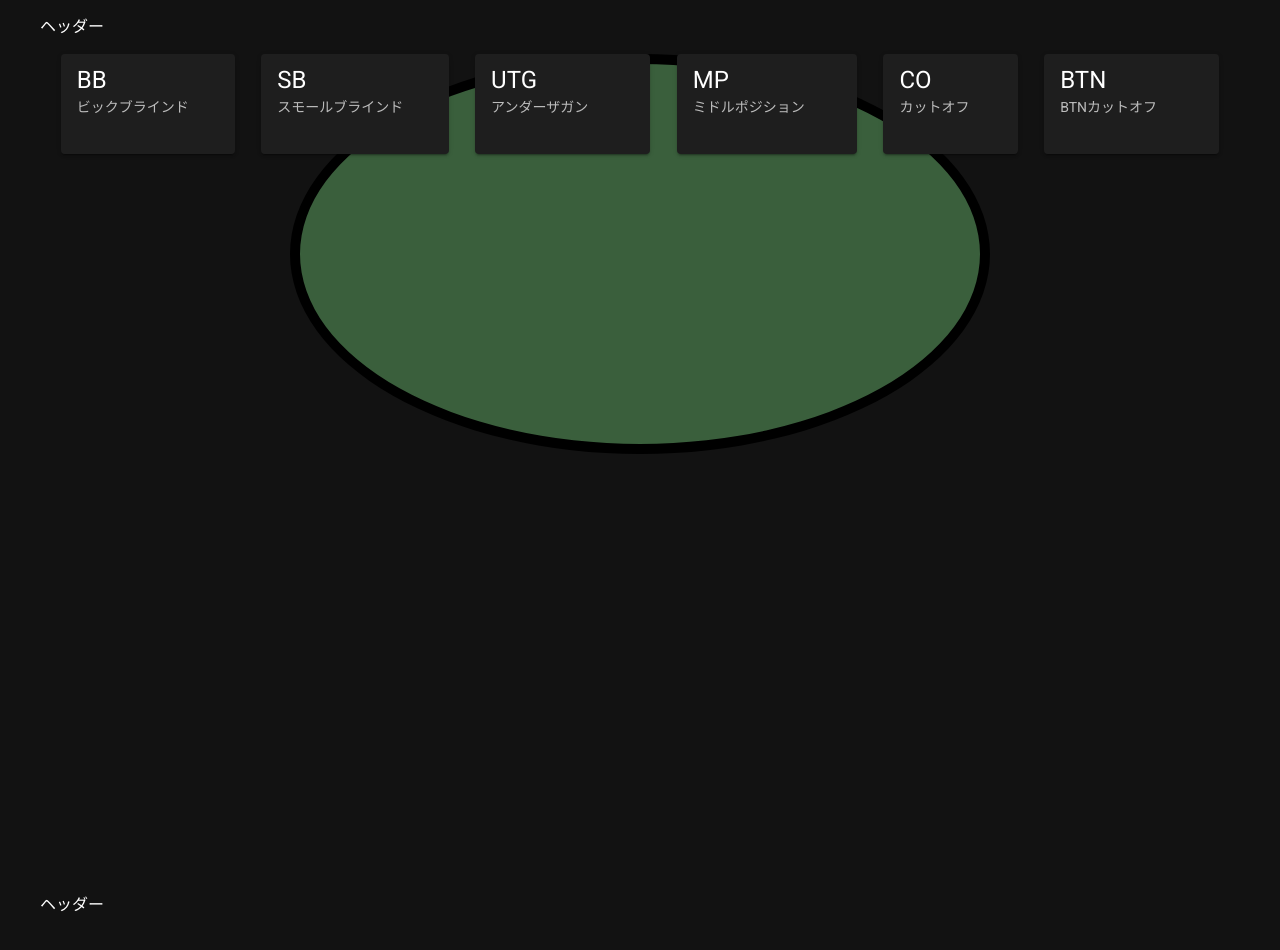
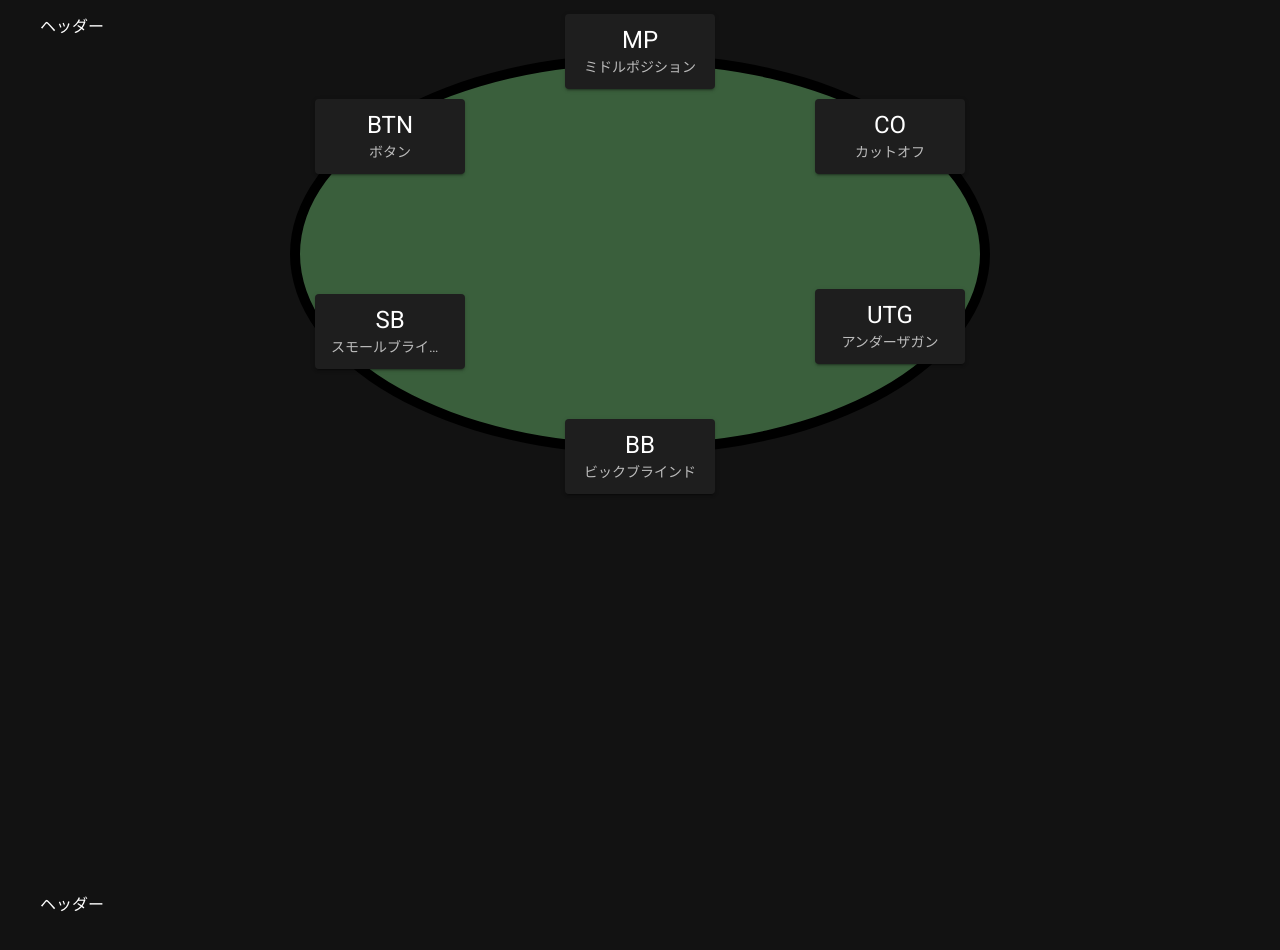
Before and after one commit to hyusai1101/poker, a Nuxt app in the folder laravel7/nuxt/: page /hand-range/1 in a window 1280 px wide. Shown: the top 950 px of the page. Built offline with nearby package versions, Linux system fonts and the light colour scheme.

Commit message:
テーブルのクリックポジションを修正

```diff
--- a/laravel7/nuxt/components/PokerTable.vue
+++ b/laravel7/nuxt/components/PokerTable.vue
@@ -2,20 +2,44 @@
   <div>
     <v-app id="inspire">
       <v-row justify="center">
-        <span class="poker-table"></span>
-
-
-        <!-- fixme この辺のカードコンポーネントは整備しないと事になる-->
-        <v-card class="mx-auto" max-width="200" height="100" @click="openModal(this.$consts.BBID)">
+        <span class="poker-table">
+        <v-card class="mx-auto" max-width="150" height="75" @click="openModal(10)" style="right: 250px; top: 35px">
           <v-list-item>
             <v-list-item-content>
-              <v-list-item-title class="headline mb-1">BB</v-list-item-title>
-              <v-list-item-subtitle>ビックブラインド</v-list-item-subtitle>
+              <v-list-item-title class="headline mb-1">BTN</v-list-item-title>
+              <v-list-item-subtitle>ボタン</v-list-item-subtitle>
             </v-list-item-content>
           </v-list-item>
         </v-card>
 
-        <v-card class="mx-auto" max-width="200" height="100" @click="openModal(this.$consts.SBID)">
+        <v-card class="mx-auto" max-width="150" height="75" @click="openModal(9)"style="left: 250px; bottom: 40px;">
+          <v-list-item>
+            <v-list-item-content>
+              <v-list-item-title class="headline mb-1">CO</v-list-item-title>
+              <v-list-item-subtitle>カットオフ</v-list-item-subtitle>
+            </v-list-item-content>
+          </v-list-item>
+        </v-card>
+
+        <v-card class="mx-auto" max-width="150" height="75" @click="openModal(6)" style="bottom: 200px;">
+          <v-list-item>
+            <v-list-item-content>
+              <v-list-item-title class="headline mb-1">MP</v-list-item-title>
+              <v-list-item-subtitle>ミドルポジション</v-list-item-subtitle>
+            </v-list-item-content>
+          </v-list-item>
+        </v-card>
+
+        <v-card class="mx-auto" max-width="150" height="75" @click="openModal(3)" style="left: 250px;">
+          <v-list-item>
+            <v-list-item-content>
+              <v-list-item-title class="headline mb-1">UTG</v-list-item-title>
+              <v-list-item-subtitle>アンダーザガン</v-list-item-subtitle>
+            </v-list-item-content>
+          </v-list-item>
+        </v-card>
+
+        <v-card class="mx-auto" max-width="150" height="75" @click="openModal(2)" style="right: 250px; bottom:70px;">
           <v-list-item>
             <v-list-item-content>
               <v-list-item-title class="headline mb-1">SB</v-list-item-title>
@@ -24,43 +48,15 @@
           </v-list-item>
         </v-card>
 
-        <v-card class="mx-auto" max-width="200" height="100" @click="openModal(this.$consts.UTGID)">
+        <v-card class="mx-auto" max-width="150" height="75" @click="openModal(1)"style="bottom: 20px">
           <v-list-item>
             <v-list-item-content>
-              <v-list-item-title class="headline mb-1">UTG</v-list-item-title>
-              <v-list-item-subtitle>アンダーザガン</v-list-item-subtitle>
+              <v-list-item-title class="headline mb-1">BB</v-list-item-title>
+              <v-list-item-subtitle>ビックブラインド</v-list-item-subtitle>
             </v-list-item-content>
           </v-list-item>
         </v-card>
-
-        <v-card class="mx-auto" max-width="200" height="100" @click="openModal(this.$consts.MP1)">
-          <v-list-item>
-            <v-list-item-content>
-              <v-list-item-title class="headline mb-1">MP</v-list-item-title>
-              <v-list-item-subtitle>ミドルポジション</v-list-item-subtitle>
-            </v-list-item-content>
-          </v-list-item>
-        </v-card>
-
-
-        <v-card class="mx-auto" max-width="200" height="100" @click="openModal(this.$consts.CO)">
-          <v-list-item>
-            <v-list-item-content>
-              <v-list-item-title class="headline mb-1">CO</v-list-item-title>
-              <v-list-item-subtitle>カットオフ</v-list-item-subtitle>
-            </v-list-item-content>
-          </v-list-item>
-        </v-card>
-
-        <v-card class="mx-auto" max-width="200" height="100" @click="openModal(this.$consts.CO)">
-          <v-list-item>
-            <v-list-item-content>
-              <v-list-item-title class="headline mb-1">BTN</v-list-item-title>
-              <v-list-item-subtitle>BTNカットオフ</v-list-item-subtitle>
-            </v-list-item-content>
-          </v-list-item>
-        </v-card>
-
+        </span>
         <v-dialog v-model="dialog" max-width="1000" style="background-color: #808080">
           <v-card style="background-color: #808080">
             <v-card-text justify="center" class="headline">
```
